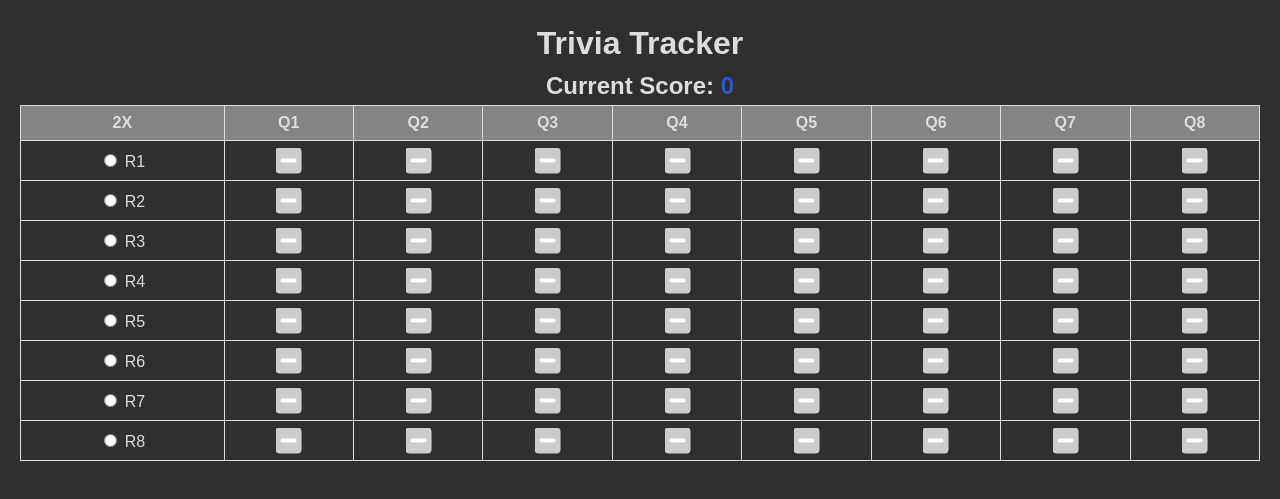
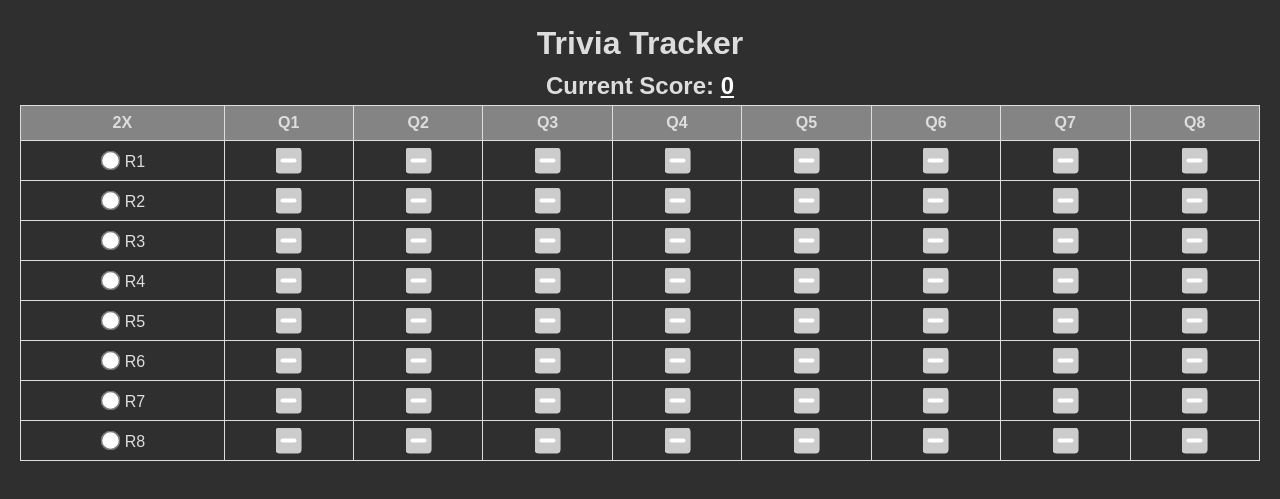
Before and after one commit to UrbaneD0ge/TriviaTracker, a SvelteKit app: page / in a window 1280 px wide. Shown: the top 499 px of the page. Built offline with nearby package versions, Linux system fonts and the light colour scheme.

Commit message:
increase score contrast, 2x button size.

```diff
--- a/src/routes/+page.svelte
+++ b/src/routes/+page.svelte
@@ -173,6 +173,11 @@
     background-color: #848484;
   }
 
+  input[type="radio"] {
+    transform: scale(1.5);
+    /* margin: 5px; */
+  }
+
   input[type="checkbox"] {
     transform: scale(2);
       margin: 5px;
@@ -181,24 +186,15 @@
   input[type="checkbox"]:indeterminate {
     accent-color: #ccc;
   }
+
   input[type="checkbox"]:checked {
-    accent-color: green;
+    accent-color: #429e63;
     filter: invert(49%) sepia(65%) saturate(7149%) hue-rotate(92deg) brightness(89%) contrast(103%);
 }
+
   input[type="checkbox"]:not(:checked):not(:indeterminate) {
     accent-color: red;
     filter: invert(85%) sepia(83%) saturate(6726%) hue-rotate(360deg) brightness(111%) contrast(111%);
-  }
-
-  #app {
-    /* max-width: 95svw; */
-    /* padding: 10px; */
-    margin: auto;
-    font-family: Arial, sans-serif;
-    display: flex;
-    flex-direction: column;
-    align-items: center;
-    min-height: 80vh;
   }
 
   footer {
@@ -233,9 +229,21 @@
     color: white;
   }
 
+    #app {
+      /* max-width: 95svw; */
+      /* padding: 10px; */
+      margin: auto;
+      font-family: Arial, sans-serif;
+      display: flex;
+      flex-direction: column;
+      align-items: center;
+      min-height: 80vh;
+    }
+
   #score {
     font-size: 24px;
-    color: #2a5aca;
+    color: #ffffff;
+    text-decoration: underline;
   }
 
   #youTube {
```
Lines whose indentation alone changed are shown as unchanged.
